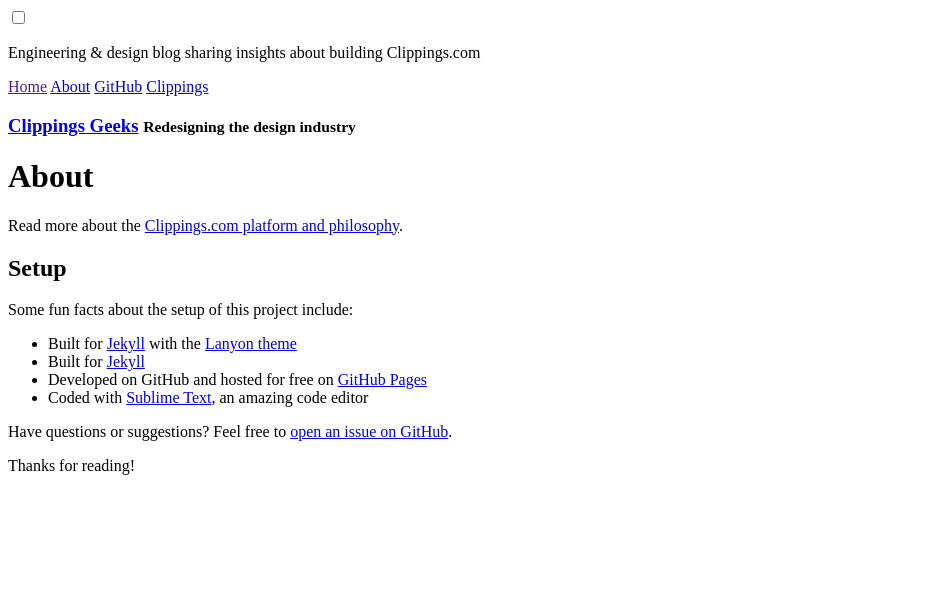
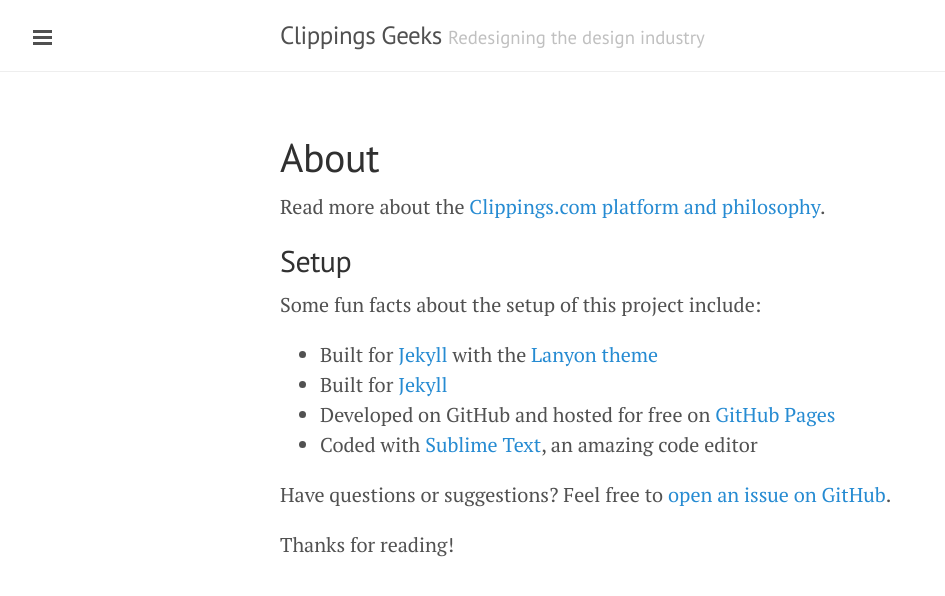
Before and after one commit to OpenBuildings/clippings.github.io, a Jekyll site: the page built from about.md, in a window 1280 px wide. Shown: the top 596 px of the page, without its empty margins (0-945 px from the left). Built offline with Jekyll 4.4.1, drawn with Linux system fonts in a browser that asks for light colours; Markdown is read by kramdown in place of the engine named in the settings.

Commit message:
Various fixes and formatting in configuration

```diff
--- a/_config.yml
+++ b/_config.yml
@@ -1,25 +1,26 @@
 # Dependencies
-gems: [jekyll-paginate]
-markdown:            redcarpet
-highlighter:         pygments
+gems:        [jekyll-paginate]
 
 # Permalinks
-permalink:           pretty
+permalink:   /:title
 
 # Setup
-title:               Clippings Geeks
-tagline:             'Redesigning the design industry'
-description:         'Engineering & design blog sharing insights about building Clippings.com'
-url:                 https://clippings.github.io
-github:              https://github.com/clippings
-clippings:           https://clippings.com
-paginate:            5
+title:       Clippings Geeks
+tagline:     'Redesigning the design industry'
+description: 'Engineering &amp; design blog sharing insights about building Clippings.com'
+url:         https://clippings.github.io
+github:      https://github.com/clippings
+clippings:   https://clippings.com
+baseurl:     ""
+paginate:    5
+exclude:     ["Gemfile", "Gemfile.lock", "README.md", "LICENSE.md"]
+timezone:    Europe/London
 
 # About/contact
 author:
-  name:              Clippings development & design team
-  url:               https://clippings.com
-  email:             hello@clippings.com
+  name:      Clippings development &amp; design team
+  url:       https://clippings.com
+  email:     hello@clippings.com
 
 author_ids: [hkdobrev, dkyosev, phgeorgiev, thomdorkings]
 authors:
--- a/_includes/head.html
+++ b/_includes/head.html
@@ -15,16 +15,16 @@
   </title>
 
   <!-- CSS -->
-  <link rel="stylesheet" href="{{ site.baseurl }}public/css/poole.css">
-  <link rel="stylesheet" href="{{ site.baseurl }}public/css/syntax.css">
-  <link rel="stylesheet" href="{{ site.baseurl }}public/css/lanyon.css">
-  <link rel="stylesheet" href="{{ site.baseurl }}public/css/geeks.css">
+  <link rel="stylesheet" href="/public/css/poole.css">
+  <link rel="stylesheet" href="/public/css/syntax.css">
+  <link rel="stylesheet" href="/public/css/lanyon.css">
+  <link rel="stylesheet" href="/public/css/geeks.css">
   <link rel="stylesheet" href="http://fonts.googleapis.com/css?family=PT+Serif:400,400italic,700%7CPT+Sans:400">
 
   <!-- Icons -->
-  <link rel="apple-touch-icon-precomposed" sizes="144x144" href="{{ site.baseurl }}public/apple-touch-icon-precomposed.png">
-  <link rel="shortcut icon" href="{{ site.baseurl }}public/favicon.ico">
+  <link rel="apple-touch-icon-precomposed" sizes="144x144" href="/public/apple-touch-icon-precomposed.png">
+  <link rel="shortcut icon" href="/public/favicon.ico">
 
   <!-- RSS -->
-  <link rel="alternate" type="application/rss+xml" title="RSS" href="/atom.xml">
+  <link rel="alternate" type="application/atom+xml" title="Clippings Geeks" href="/atom.xml">
 </head>
```
